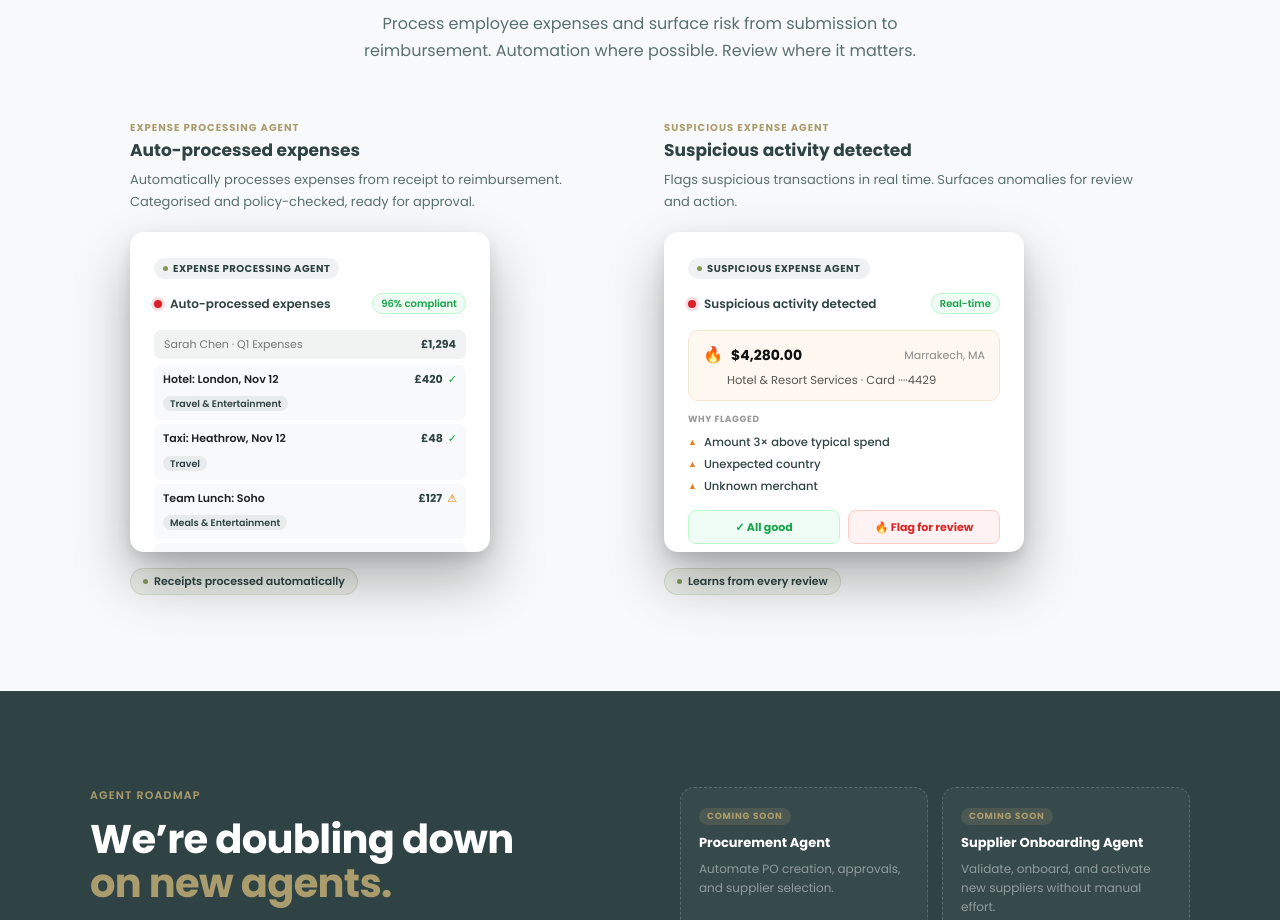
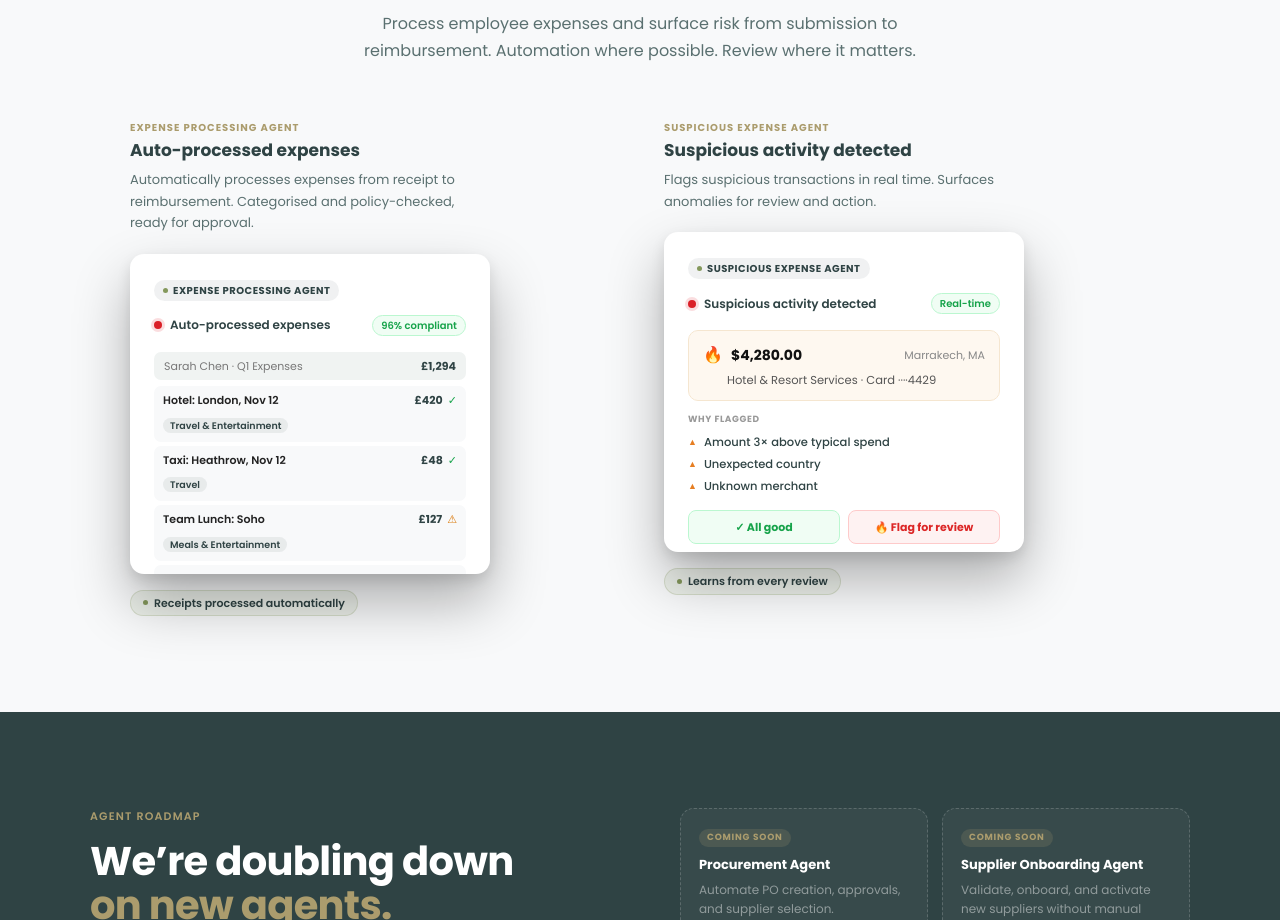
Before and after one commit to gableend/MediusAI, a Next.js app: page /ai in a window 1280 px wide. Shown: the part 2432-3352 px from the top of the page. Built offline with nearby package versions, Linux system fonts and the light colour scheme.

Commit message:
Constrain Expense Management text to card width (360px)
Added maxWidth: 360px to both agent text containers so
description copy aligns with the card edges below.

Co-Authored-By: Claude Opus 4.6 <noreply@anthropic.com>

```diff
--- a/src/app/ai/page.tsx
+++ b/src/app/ai/page.tsx
@@ -660,7 +660,7 @@ export default function AIPage() {
             {/* Expense Processing Agent */}
             <div style={{ display: "flex", flexDirection: "column" }}>
               {/* Text */}
-              <div style={{ marginBottom: "20px" }}>
+              <div style={{ marginBottom: "20px", maxWidth: "360px" }}>
                 <div style={{ fontSize: "10px", fontWeight: 700, color: SAND, textTransform: "uppercase", letterSpacing: "1px", marginBottom: "5px" }}>
                   {EM_AGENTS[0].label}
                 </div>
@@ -687,7 +687,7 @@ export default function AIPage() {
             {/* Suspicious Expense Agent */}
             <div style={{ display: "flex", flexDirection: "column" }}>
               {/* Text */}
-              <div style={{ marginBottom: "20px" }}>
+              <div style={{ marginBottom: "20px", maxWidth: "360px" }}>
                 <div style={{ fontSize: "10px", fontWeight: 700, color: SAND, textTransform: "uppercase", letterSpacing: "1px", marginBottom: "5px" }}>
                   {EM_AGENTS[1].label}
                 </div>
```
